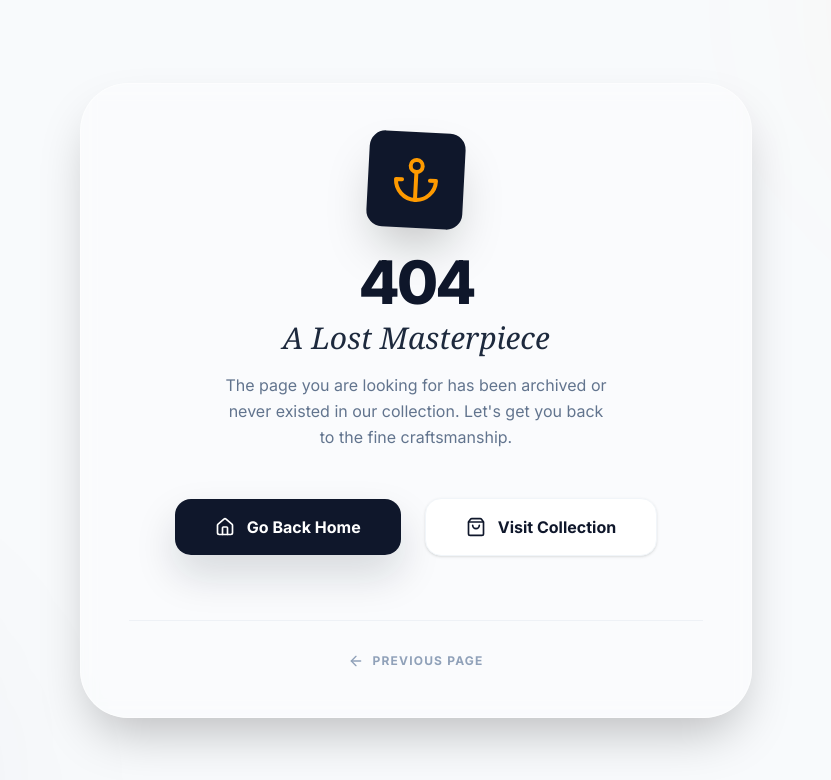
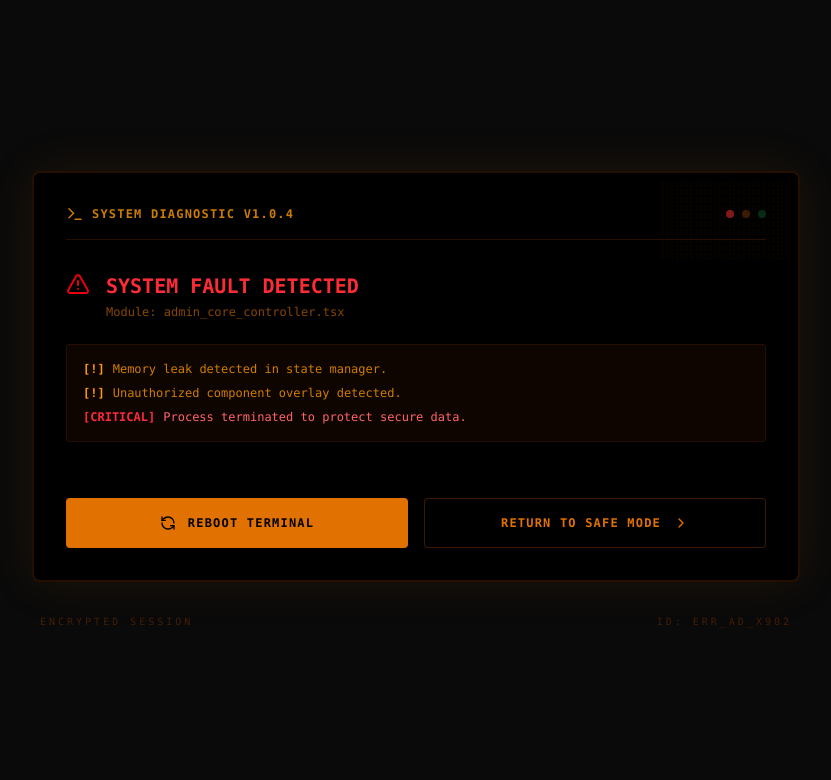
Before and after one commit to hamad597/Lux-Leather, a React (Vite) app: page /admin/error in a window 1280 px wide. Before the commit this address had no page. Shown: the top 780 px of the page, without its empty margins (224-1055 px from the left). Built offline with nearby package versions, Linux system fonts and the light colour scheme.

Commit message:
Implement specialized branded Redirect and Error pages for Admin Panel

```diff
--- a/src/App.tsx
+++ b/src/App.tsx
@@ -19,6 +19,8 @@ import Register from '@/src/pages/auth/Register';
 import Login from '@/src/pages/auth/Login';
 import AdminLogin from '@/src/pages/admin/AdminLogin';
 import AdminDashboard from '@/src/pages/admin/AdminDashboard';
+import AdminRedirect from '@/src/pages/admin/AdminRedirect';
+import AdminError from '@/src/pages/admin/AdminError';
 import ShippingPolicy from '@/src/pages/ShippingPolicy';
 import ReturnsExchanges from '@/src/pages/ReturnsExchanges';
 import LeatherCareGuide from '@/src/pages/LeatherCareGuide';
@@ -76,6 +78,8 @@ export default function App() {
 
                 {/* Admin Routes */}
                 <Route path="/admin/login" element={<AdminLogin />} />
+                <Route path="/admin/redirect" element={<AdminRedirect />} />
+                <Route path="/admin/error" element={<AdminError />} />
                 <Route path="/admin" element={
                   <ProtectedRoute>
                     <AdminDashboard />
--- a/src/components/admin/ProtectedRoute.tsx
+++ b/src/components/admin/ProtectedRoute.tsx
@@ -6,7 +6,7 @@ export default function ProtectedRoute({ children }: { children: ReactNode }) {
   const { isAdmin } = useAuth();
 
   if (!isAdmin) {
-    return <Navigate to="/admin/login" replace />;
+    return <Navigate to="/admin/redirect?to=/admin/login" replace />;
   }
 
   return <>{children}</>;
--- /dev/null
+++ b/src/pages/admin/AdminError.tsx
@@ -0,0 +1,92 @@
+import React from 'react';
+import { Link, useNavigate } from 'react-router-dom';
+import { Helmet } from 'react-helmet-async';
+import { motion } from 'motion/react';
+import { Terminal, RefreshCcw, LogOut, AlertTriangle, ChevronRight } from 'lucide-react';
+
+export default function AdminError() {
+  const navigate = useNavigate();
+
+  return (
+    <>
+      <Helmet>
+        <title>Kernel Panic | LuxLeather Admin</title>
+      </Helmet>
+
+      <div className="min-h-screen bg-neutral-950 font-mono text-amber-500/80 p-8 flex items-center justify-center">
+        <div className="max-w-3xl w-full space-y-8">
+          <motion.div
+            initial={{ opacity: 0 }}
+            animate={{ opacity: 1 }}
+            className="border-2 border-amber-900/30 bg-black p-8 rounded-lg shadow-[0_0_50px_rgba(217,119,6,0.1)] relative overflow-hidden"
+          >
+            {/* Terminal header */}
+            <div className="flex items-center gap-2 mb-8 border-b border-amber-900/30 pb-4">
+               <Terminal size={18} />
+               <span className="text-xs uppercase tracking-widest font-black">System Diagnostic v1.0.4</span>
+               <div className="ml-auto flex gap-2">
+                  <div className="w-2 h-2 rounded-full bg-red-900"></div>
+                  <div className="w-2 h-2 rounded-full bg-amber-900/50"></div>
+                  <div className="w-2 h-2 rounded-full bg-green-900/50"></div>
+               </div>
+            </div>
+
+            <div className="space-y-6">
+               <div className="flex items-start gap-4">
+                  <AlertTriangle className="text-red-600 shrink-0" size={24} />
+                  <div className="space-y-1">
+                     <h1 className="text-xl font-black uppercase text-red-500">System Fault Detected</h1>
+                     <p className="text-xs text-amber-600/60">Module: admin_core_controller.tsx</p>
+                  </div>
+               </div>
+
+               <div className="bg-amber-950/20 p-4 rounded border border-amber-900/20 space-y-2">
+                  <div className="flex gap-2 text-xs">
+                     <span className="text-amber-500 font-bold">[!]</span>
+                     <span>Memory leak detected in state manager.</span>
+                  </div>
+                  <div className="flex gap-2 text-xs">
+                     <span className="text-amber-500 font-bold">[!]</span>
+                     <span>Unauthorized component overlay detected.</span>
+                  </div>
+                  <div className="flex gap-2 text-xs">
+                     <span className="text-red-500 font-bold">[CRITICAL]</span>
+                     <span className="text-red-400">Process terminated to protect secure data.</span>
+                  </div>
+               </div>
+
+               <div className="pt-8 grid grid-cols-1 md:grid-cols-2 gap-4">
+                  <button
+                    onClick={() => window.location.reload()}
+                    className="flex items-center justify-center gap-3 px-6 py-4 bg-amber-600 text-black font-black uppercase tracking-widest rounded hover:bg-amber-500 transition-all text-xs"
+                  >
+                    <RefreshCcw size={16} />
+                    Reboot Terminal
+                  </button>
+                  <button
+                    onClick={() => navigate('/admin')}
+                    className="flex items-center justify-center gap-3 px-6 py-4 bg-black border border-amber-900/50 text-amber-600 font-bold uppercase tracking-widest rounded hover:bg-amber-950/30 transition-all text-xs"
+                  >
+                    Return to Safe Mode
+                    <ChevronRight size={16} />
+                  </button>
+               </div>
+            </div>
+
+            {/* Matrix-like background effect */}
+            <div className="absolute top-0 right-0 p-2 opacity-5 pointer-events-none text-[8px] leading-none">
+               {Array.from({length: 10}).map((_, i) => (
+                 <div key={i}>010101110101001010101010101</div>
+               ))}
+            </div>
+          </motion.div>
+
+          <footer className="flex justify-between items-center text-[10px] text-amber-900/50 px-2 uppercase tracking-[0.3em]">
+             <span>Encrypted Session</span>
+             <span>ID: ERR_AD_X902</span>
+          </footer>
+        </div>
+      </div>
+    </>
+  );
+}
--- /dev/null
+++ b/src/pages/admin/AdminRedirect.tsx
@@ -0,0 +1,104 @@
+import React, { useEffect, useState } from 'react';
+import { useNavigate, useLocation } from 'react-router-dom';
+import { Helmet } from 'react-helmet-async';
+import { motion } from 'motion/react';
+import { ShieldCheck, Lock, Cpu, Activity } from 'lucide-react';
+
+export default function AdminRedirect() {
+  const navigate = useNavigate();
+  const location = useLocation();
+  const [loadingStep, setLoadingStep] = useState(0);
+
+  const steps = [
+    "Initializing Secure Terminal...",
+    "Verifying Admin Handshake...",
+    "Securing Data Stream...",
+    "Access Granted."
+  ];
+
+  useEffect(() => {
+    const stepInterval = setInterval(() => {
+      setLoadingStep((prev) => (prev < steps.length - 1 ? prev + 1 : prev));
+    }, 800);
+
+    const redirectTimer = setTimeout(() => {
+      const searchParams = new URLSearchParams(location.search);
+      const to = searchParams.get('to') || '/admin/login';
+      navigate(to);
+    }, 3500);
+
+    return () => {
+      clearInterval(stepInterval);
+      clearTimeout(redirectTimer);
+    };
+  }, [navigate, location]);
+
+  return (
+    <>
+      <Helmet>
+        <title>Access Control | LuxLeather Admin</title>
+      </Helmet>
+
+      <div className="min-h-screen bg-black flex flex-col items-center justify-center p-6 font-mono relative overflow-hidden">
+        {/* Technical backdrop */}
+        <div className="absolute inset-0 opacity-10">
+           <div className="absolute inset-0" style={{ backgroundImage: 'radial-gradient(#amber-900 1px, transparent 1px)', backgroundSize: '20px 20px' }}></div>
+        </div>
+
+        <div className="max-w-md w-full space-y-12 relative z-10">
+          <motion.div
+            initial={{ opacity: 0, y: 20 }}
+            animate={{ opacity: 1, y: 0 }}
+            className="flex flex-col items-center gap-6"
+          >
+            <div className="relative">
+              <motion.div
+                animate={{ rotate: 180, scale: [1, 1.1, 1] }}
+                transition={{ duration: 4, repeat: Infinity, ease: "easeInOut" }}
+                className="w-32 h-32 border border-amber-500/30 rounded-full flex items-center justify-center"
+              />
+              <div className="absolute inset-0 flex items-center justify-center text-amber-500">
+                 <ShieldCheck size={48} className="animate-pulse" />
+              </div>
+            </div>
+
+            <div className="space-y-2 text-center">
+              <h1 className="text-amber-500 text-xs font-black tracking-[0.5em] uppercase">Security Protocol v4.0</h1>
+              <div className="flex items-center gap-3 text-slate-400 text-sm">
+                 <Activity size={14} className="text-amber-600" />
+                 {steps[loadingStep]}
+              </div>
+            </div>
+          </motion.div>
+
+          <div className="bg-slate-900/50 border border-slate-800 p-6 rounded-xl space-y-4">
+            <div className="flex justify-between items-center text-[10px] text-slate-500 tracking-widest uppercase">
+              <span>Encryption Status</span>
+              <span className="text-green-500">Active</span>
+            </div>
+            <div className="w-full h-1 bg-slate-800 rounded-full overflow-hidden">
+               <motion.div
+                 initial={{ width: "0%" }}
+                 animate={{ width: "100%" }}
+                 transition={{ duration: 3.5, ease: "linear" }}
+                 className="h-full bg-amber-500"
+               />
+            </div>
+            <div className="flex gap-4 pt-2">
+               <div className="flex-1 h-12 border border-slate-800 rounded bg-black/40 flex items-center justify-center">
+                  <Cpu size={20} className="text-slate-700" />
+               </div>
+               <div className="flex-1 h-12 border border-slate-800 rounded bg-black/40 flex items-center justify-center">
+                  <Lock size={20} className="text-slate-700" />
+               </div>
+            </div>
+          </div>
+
+          <p className="text-slate-600 text-[10px] text-center uppercase tracking-widest animate-pulse">
+            Unauthorized access attempts are logged.
+          </p>
+        </div>
+      </div>
+    </>
+  );
+}
```
